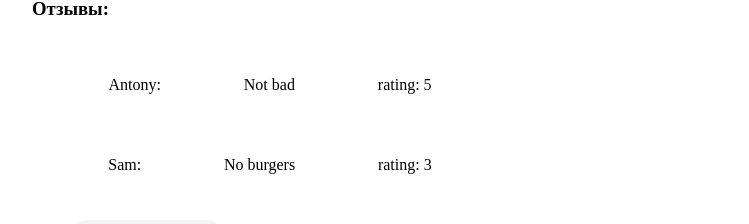
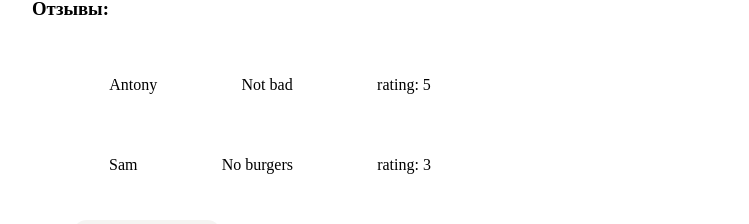
Before and after one commit to Harpeng/ServiceFood, a React (Vite) app: page / in a window 1280 px wide. Shown: the part 469-693 px from the top of the page, without its empty margins (390-1139 px from the left). Built offline with nearby package versions, Linux system fonts and the light colour scheme.

Commit message:
refactoring/add-User-Container

```diff
--- a/src/components/review/component.jsx
+++ b/src/components/review/component.jsx
@@ -1,7 +1,9 @@
-export const Review = ({ user, review }) => {
+import { UserContainer } from "../user/container";
+
+export const Review = ({ review }) => {
   return (
     <>
-      <span>{user.name}:</span>
+      <UserContainer reviewId={review} />
       <p>{review.text}</p>
       <p>rating: {review.rating}</p>
     </>
--- a/src/components/review/container.jsx
+++ b/src/components/review/container.jsx
@@ -1,17 +1,15 @@
 import { Review } from "./component";
+import { selectReviewsById } from "../../redux/entities/reviews/selectors";
 import { useSelector } from "react-redux";
-import { selectUsersById } from "../../redux/entities/users/selectors";
-import { selectReviewsById } from "../../redux/entities/reviews/selectors";
 
 export const ReviewContainer = ({reviewId, ...props}) => {
     const review = useSelector((state) => selectReviewsById(state, reviewId));
-    const user = useSelector((state) => selectUsersById(state, review.userId));
 
     if(!review) {
         return null;
     }
 
     return (
-        <Review {...props} user={user} review={review} />
+        <Review {...props} review={review} />
     )
 }
--- /dev/null
+++ b/src/components/user/component.jsx
@@ -0,0 +1,5 @@
+export const User = ({user}) => {
+return (
+    <span>{user.name}</span>
+);
+}
--- /dev/null
+++ b/src/components/user/container.jsx
@@ -0,0 +1,11 @@
+import { User } from "./component";
+import { useSelector } from "react-redux";
+import { selectUsersById } from "../../redux/entities/users/selectors";
+
+export const UserContainer = ({reviewId}) => {
+    const user = useSelector((state) => selectUsersById(state, reviewId.userId));
+
+    return (
+        <User user={user} />
+    );
+}
```
